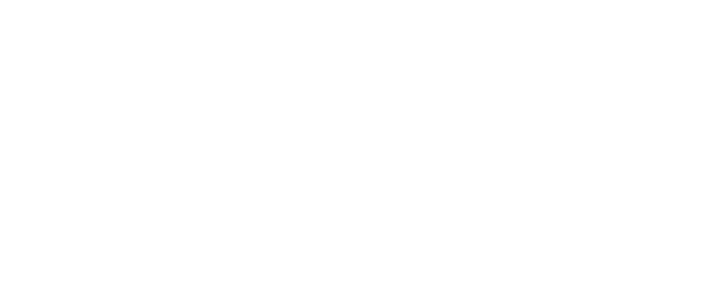
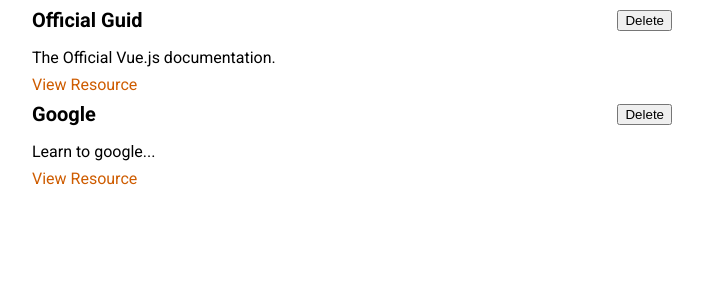
Before and after one commit to ShahabDadKhan/Project-Resources-App, a Vue app: page / in a window 1280 px wide. Shown: the top 300 px of the page, without its empty margins (288-991 px from the left). Built offline with nearby package versions, Linux system fonts and the light colour scheme.

Commit message:
added files

```diff
--- a/src/App.vue
+++ b/src/App.vue
@@ -1,12 +1,14 @@
 <template>
-  <ul></ul>
+  <stored-resource :resources="storedResource"></stored-resource>
 </template>
 
 <script>
+import StoredResource from './components/learning-resource/StoredResource.vue';
 export default {
+  components: { StoredResource },
   data() {
     return {
-      storedResources: [
+      storedResource: [
         {
           id: 'official-guid',
           title: 'Official Guid',
@@ -24,3 +26,19 @@
   }
 };
 </script>
+
+<style>
+@import url('https://fonts.googleapis.com/css2?family=Roboto:wght@400;700&display=swap');
+
+* {
+  box-sizing: border-box;
+}
+
+html {
+  font-family: 'Roboto', sans-serif;
+}
+
+body {
+  margin: 0;
+}
+</style>
--- /dev/null
+++ b/src/components/learning-resource/LearningResource.vue
@@ -0,0 +1,52 @@
+<template>
+  <li>
+    <div>
+      <header>
+        <h3>{{ title }}</h3>
+        <button>Delete</button>
+      </header>
+    </div>
+    <p>{{ description }}</p>
+    <nav>
+      <a :href="link">View Resource</a>
+    </nav>
+  </li>
+</template>
+
+<script>
+export default {
+  props: ['title', 'description', 'link']
+};
+</script>
+
+<style>
+li {
+  margin: auto;
+  max-width: 40rem;
+}
+
+header {
+  display: flex;
+  justify-content: space-between;
+  align-items: center;
+}
+
+h3 {
+  font-size: 1.25rem;
+  margin: 0.5rem 0;
+}
+
+p {
+  margin: 0.5rem 0;
+}
+
+a {
+  text-decoration: none;
+  color: #ce5c00;
+}
+
+a:hover,
+a:active {
+  color: #c89300;
+}
+</style>
--- /dev/null
+++ b/src/components/learning-resource/StoredResource.vue
@@ -0,0 +1,32 @@
+<template>
+  <ul>
+    <learning-resource
+      v-for="res in resources"
+      :key="res.id"
+      :title="res.title"
+      :description="res.description"
+      :link="res.link"
+    ></learning-resource>
+  </ul>
+</template>
+
+<script>
+import LearningResource from './LearningResource.vue';
+
+export default {
+  props: ['resources'],
+  components: {
+    LearningResource
+  }
+};
+</script>
+
+<style scoped>
+ul {
+  list-style: none;
+  margin: 0;
+  padding: 0;
+  margin: auto;
+  max-width: 40rem;
+}
+</style>
```
